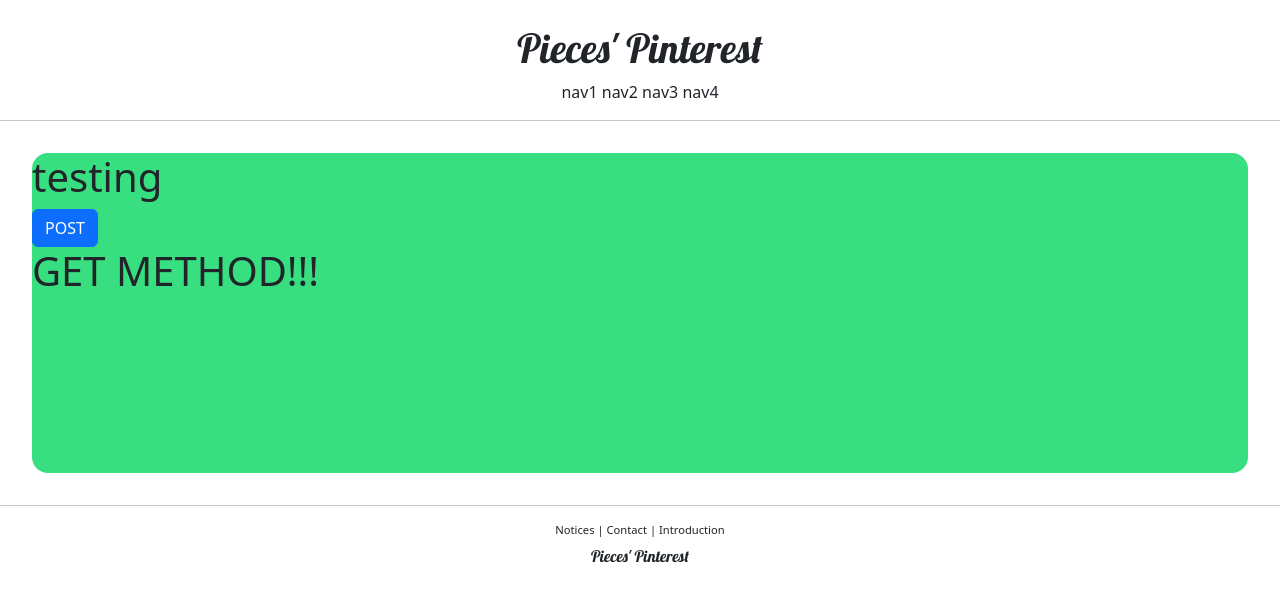
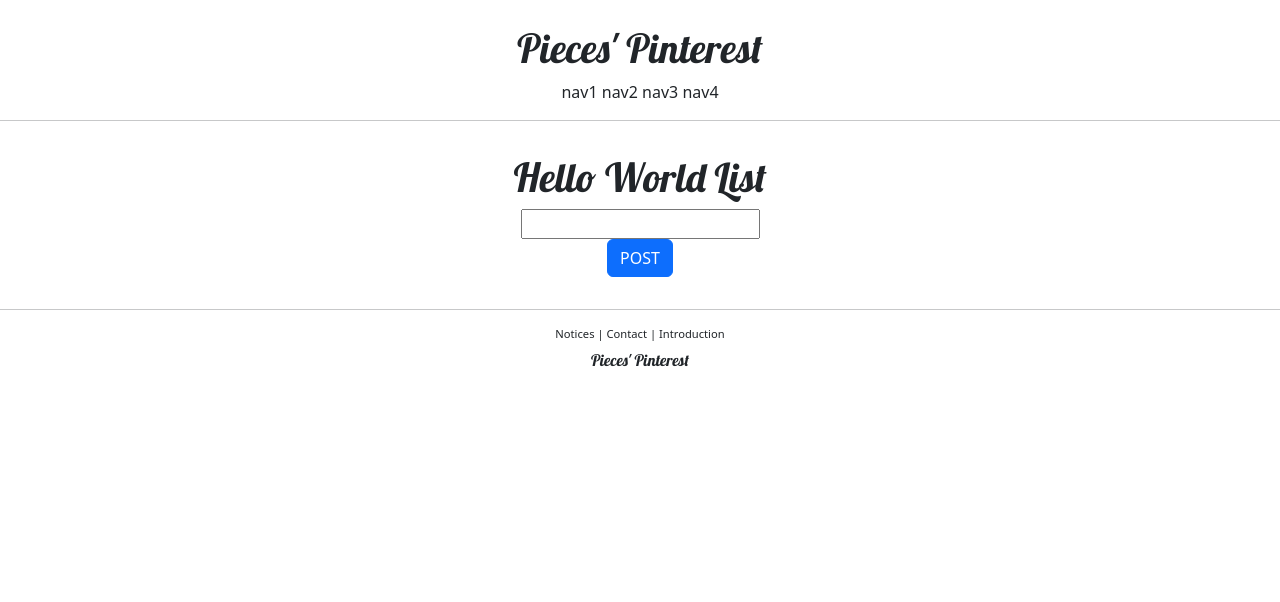
Before and after one commit to Pieces98/Django_PinterestClone, a Django app: page /account/hello_world/ in a window 1280 px wide. Shown: the top 602 px of the page. Run offline with Django 4.2, Linux system fonts and the light colour scheme.

Commit message:
django course ch.17 commit

```diff
--- a/accountApp/templates/accountApp/hello_world.html
+++ b/accountApp/templates/accountApp/hello_world.html
@@ -1,16 +1,25 @@
 {% extends 'base.html' %}
 
 {% block content %}
-<div style="height: 20rem; background-color: #38df81; border-radius: 1rem; margin: 2rem;">
-    <h1>testing</h1>
+<div style="border-radius: 1rem; margin: 2rem; text-align: center;">
+    <h1 style="font-family: 'lobster', cursive">
+        Hello World List
+    </h1>
 
     <form action="/account/hello_world/" method="post">
         {% csrf_token %}
-        <input type="submit" class="btn btn-primary" value="POST">
+        <div>
+            <input type="text" name="hello_world_input">
+        </div>
+        <div>
+            <input type="submit" class="btn btn-primary" value="POST">
+        </div>
     </form>
 
+    {% if hello_world_output %}
     <h1>
-        {{ text }}
+        {{ hello_world_output.text }}
     </h1>
+    {% endif %}
 </div>
 {% endblock %}
--- a/accountApp/views.py
+++ b/accountApp/views.py
@@ -1,10 +1,18 @@
 from django.http import HttpResponse
 from django.shortcuts import render
+
+from accountApp.models import HelloWorld
+
 
 # Create your views here.
 
 def hello_world(request):
     if request.method == "POST":
-        return render(request, 'accountApp/hello_world.html', context={'text': 'POST METHOD!!!'})
+        tmp = request.POST.get('hello_world_input')
+        new_hello_world = HelloWorld()
+        new_hello_world.text = tmp
+        new_hello_world.save()
+
+        return render(request, 'accountApp/hello_world.html', context={'hello_world_output': new_hello_world})
     else:
         return render(request, 'accountApp/hello_world.html', context={'text': 'GET METHOD!!!'})
```
